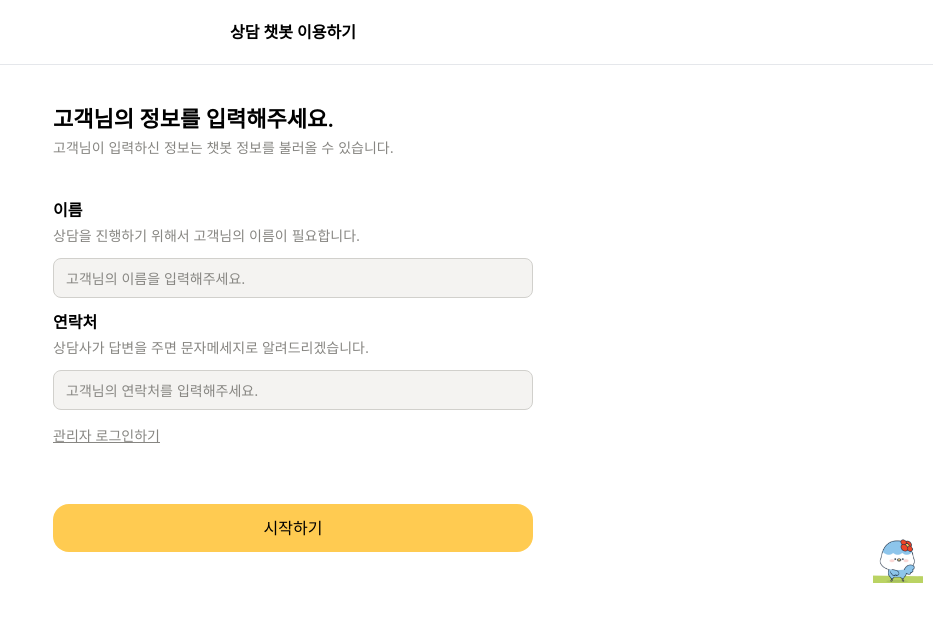
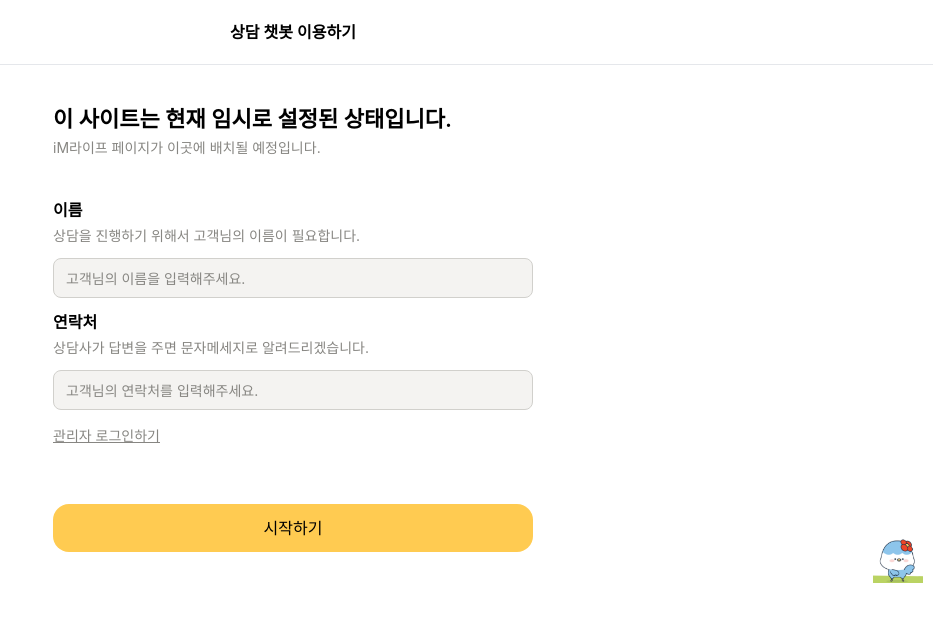
Before and after one commit to kimhyunkyuo/ChatvBot, a React (Create React App) app: page / in a window 1280 px wide. Shown: the top 622 px of the page, without its empty margins (347-1280 px from the left). Built offline with nearby package versions, Linux system fonts and the light colour scheme.

Commit message:
Fix: 임시로 만든 Login페이지 문구 수정 & /main 제거

```diff
--- a/src/pages/Login.js
+++ b/src/pages/Login.js
@@ -26,10 +26,10 @@ const Login = () => {
           <div class="flex items-center justify-center">
             <body>
               <div class="mb-2 flex cursor-default text-[22px] font-semibold">
-                고객님의 정보를 입력해주세요.
+                이 사이트는 현재 임시로 설정된 상태입니다.
               </div>
               <div class="mb-10 flex cursor-default text-sm font-normal text-[#878682]">
-                고객님이 입력하신 정보는 챗봇 정보를 불러올 수 있습니다.
+                iM라이프 페이지가 이곳에 배치될 예정입니다.
               </div>
               <div class="mb-1 flex cursor-default text-base  font-semibold">
                 이름
@@ -65,7 +65,7 @@ const Login = () => {
           <footer class="flex items-center justify-center">
             <button
               className="mt-[58px] h-12 w-[480px] rounded-2xl bg-[#FFCB51]"
-              onClick={() => navigate("/main")}
+              // onClick={() => navigate("/main")}
             >
               시작하기
             </button>
```
